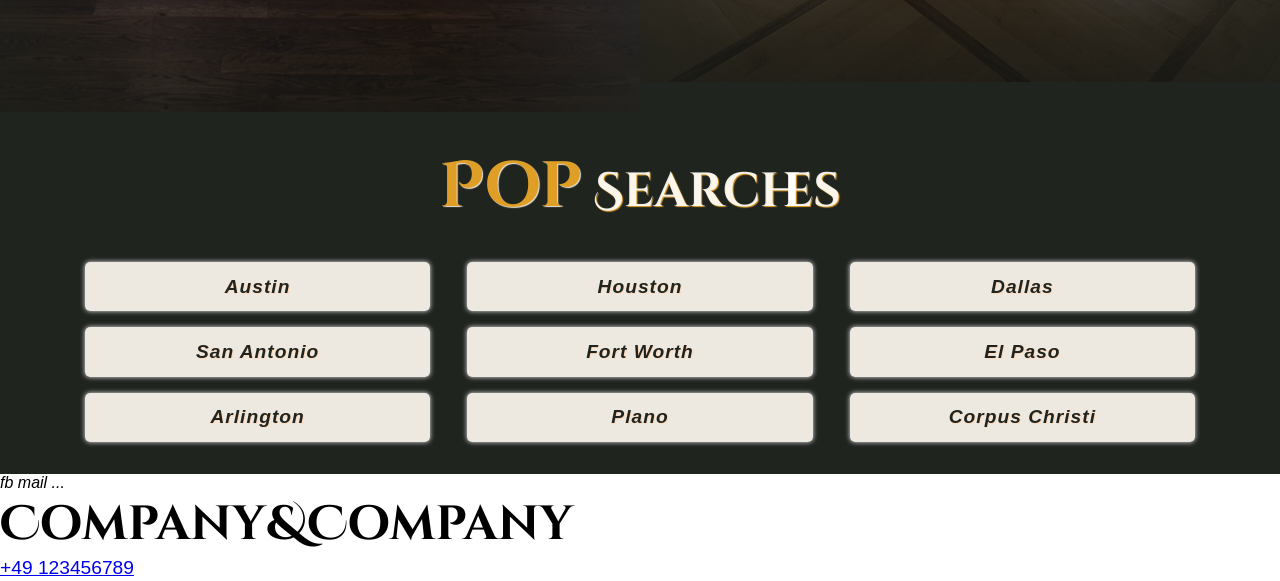
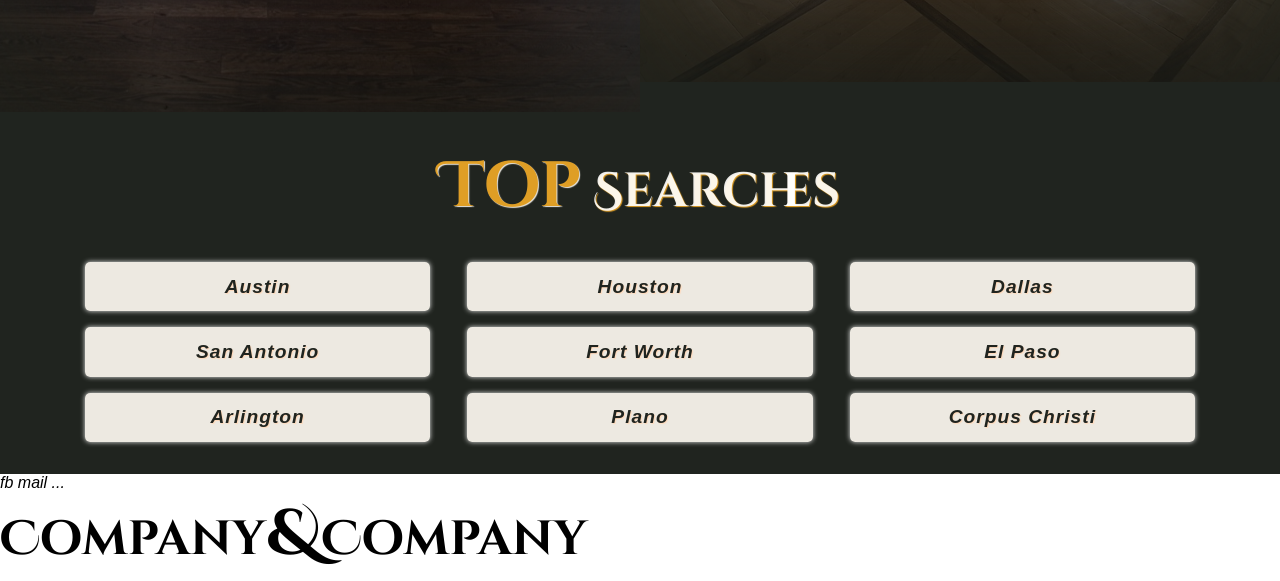
Before and after one commit to ThomasDDDD/Demopage_3, a website: page index.html in a window 1280 px wide. Shown: the part 3838-4419 px from the top of the page. Drawn offline with Linux system fonts and the light colour scheme; a web font is replaced by a local one.

Commit message:
fix: h2 span size

```diff
--- a/index.html
+++ b/index.html
@@ -175,7 +175,7 @@
 
     <!--popular search links-->
     <section class="popular">
-      <h2><span>Pop</span> Searches</h2>
+      <h2><span>Top</span> Searches</h2>
       <a href="#">Austin</a>
       <a href="#">Houston</a>
       <a href="#">Dallas</a>
--- a/src/scss/abstracts/_fonts.scss
+++ b/src/scss/abstracts/_fonts.scss
@@ -47,3 +47,6 @@ p {
 p > span {
   font-size: clamp(2rem, 4vw, 2.4rem);
 }
+span {
+  font-size: clamp(2.4rem, 7vw, 4rem);
+}
--- a/src/scss/layouts/_secCards.scss
+++ b/src/scss/layouts/_secCards.scss
@@ -16,7 +16,6 @@
     span {
       color: $keyGold;
       text-shadow: 1px 1px 1px $baseBlackShadow;
-      font-size: clamp(1.7rem, 7vw, 4rem);
     }
   }
   card {
--- a/src/scss/layouts/_secPopular.scss
+++ b/src/scss/layouts/_secPopular.scss
@@ -17,7 +17,6 @@
     span {
       color: $keyGold;
       text-shadow: 1px 1px 1px $baseWhiteShadow;
-      font-size: clamp(1.7rem, 7vw, 4rem);
     }
   }
   a {
```
Also changed, not shown: src/styles/main.css, 1 other file.
